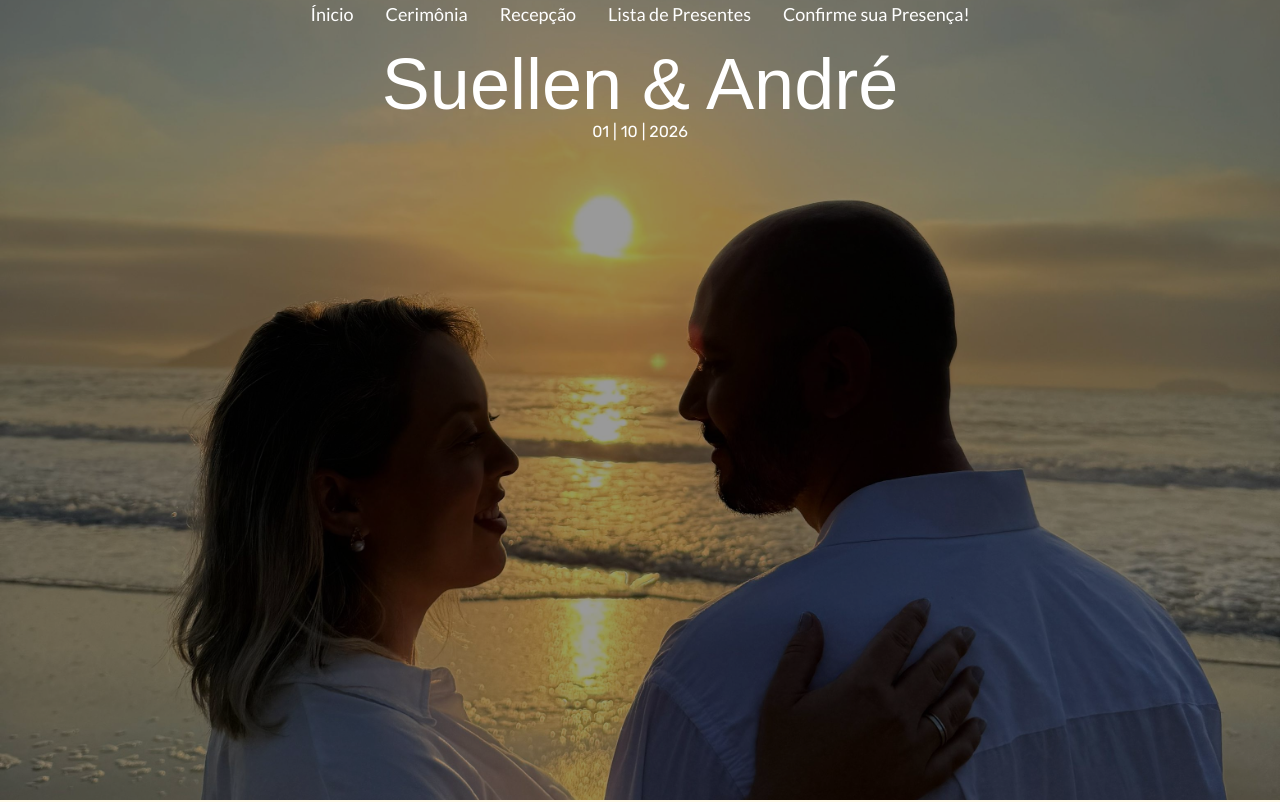
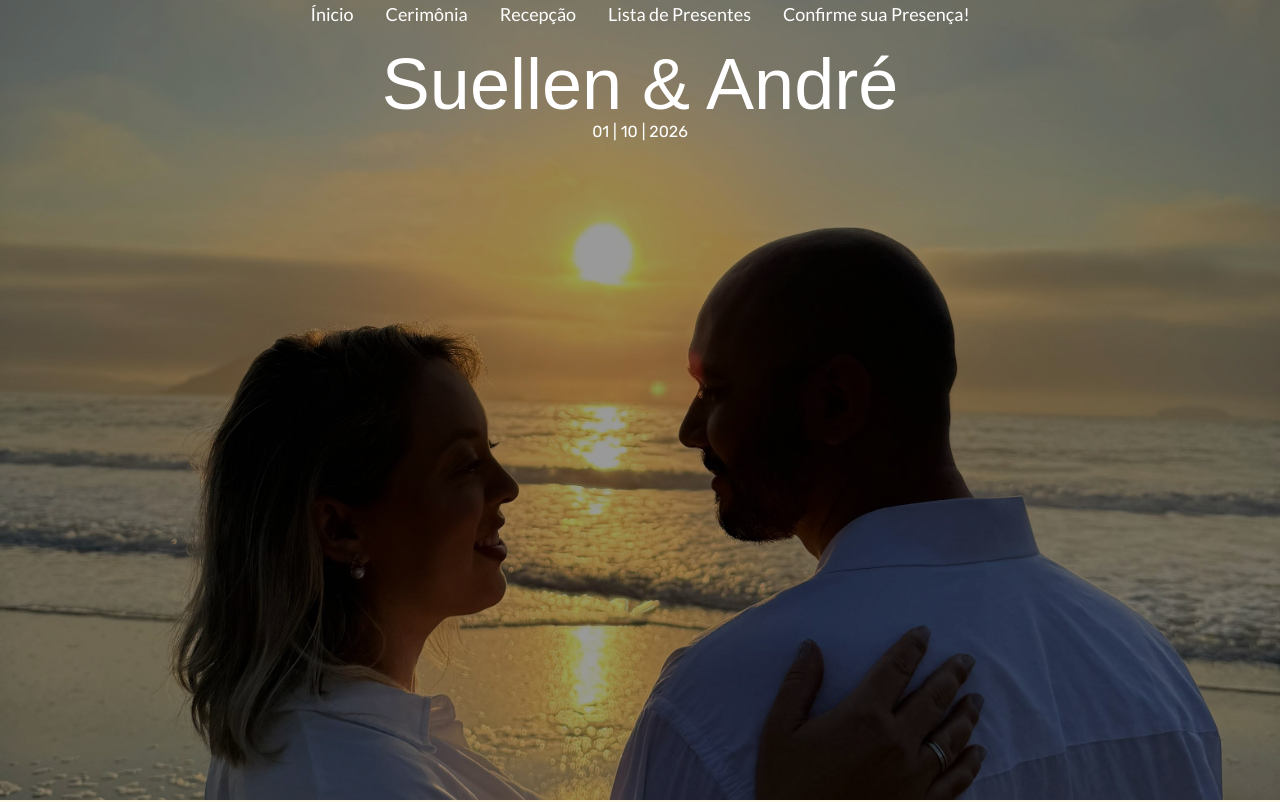
Before and after one commit to Guilhsouza/casamento-suelen-andre, a Next.js app: page / in a window 1280 px wide. Shown: the top 802 px of the page. Built offline with nearby package versions, Linux system fonts and the light colour scheme; a web font is replaced by a local one.

Commit message:
alteracao no tamanho da foto do background

```diff
--- a/app/page.tsx
+++ b/app/page.tsx
@@ -7,7 +7,7 @@ export default function Home() {
   return (
     <>
       <main className="">
-        <section className='bg-image h-screen bg-bottom md:bg-position-[center_60%]'>
+        <section className='bg-image h-screen bg-bottom md:bg-position-[center_60%] xl:bg-position-[center_57%]'>
           <Header />
           <h3 className={`content text-white text-center mx-6 sm:hidden ${rubik.className}`}>01 | 10 | 2026</h3>
           <h2 className={`content text-white text-center mx-6 mt-2 sm:mt-0 text-6xl sm:text-7xl ${imperialScript.className}`}>Suellen & André</h2>
```
